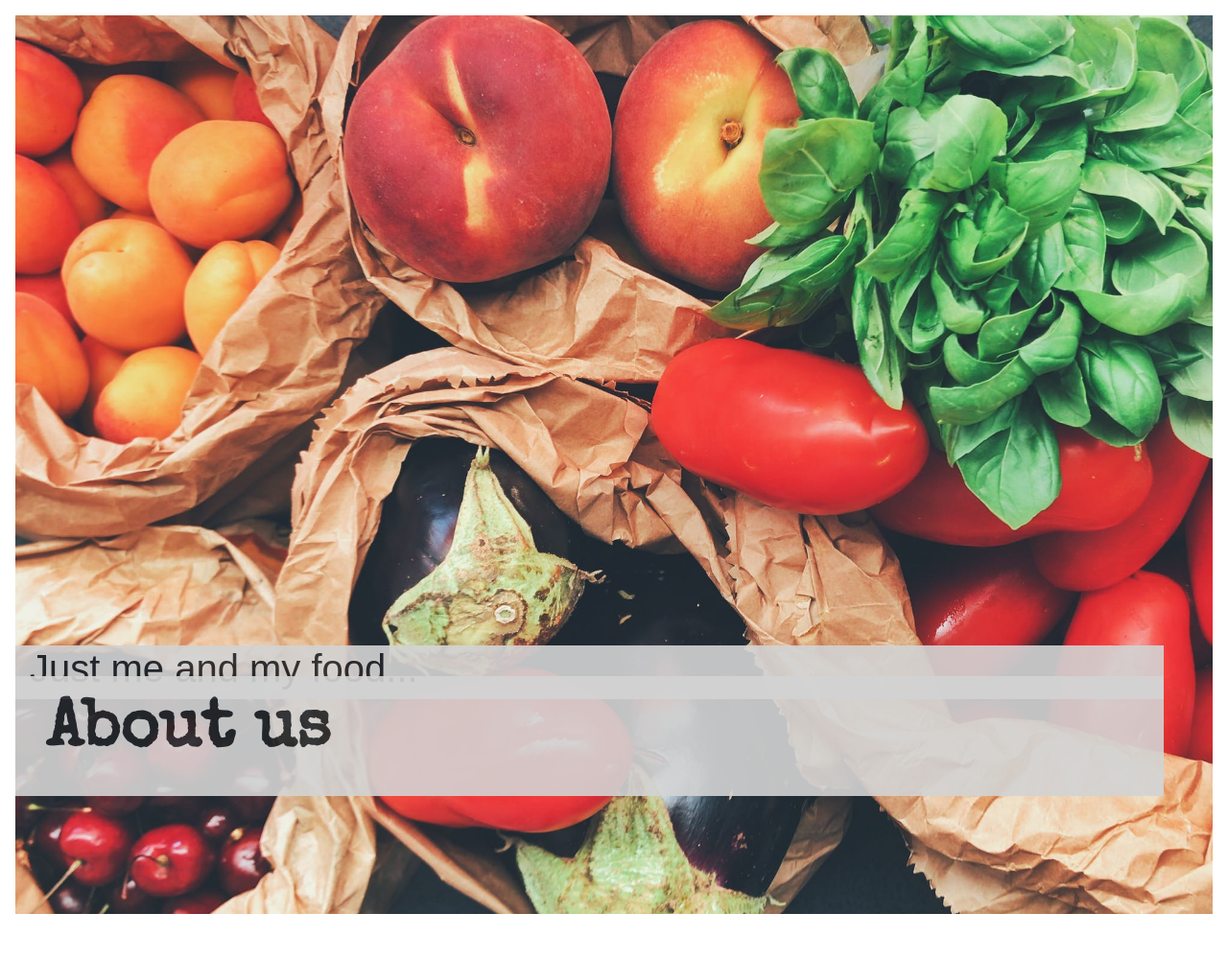
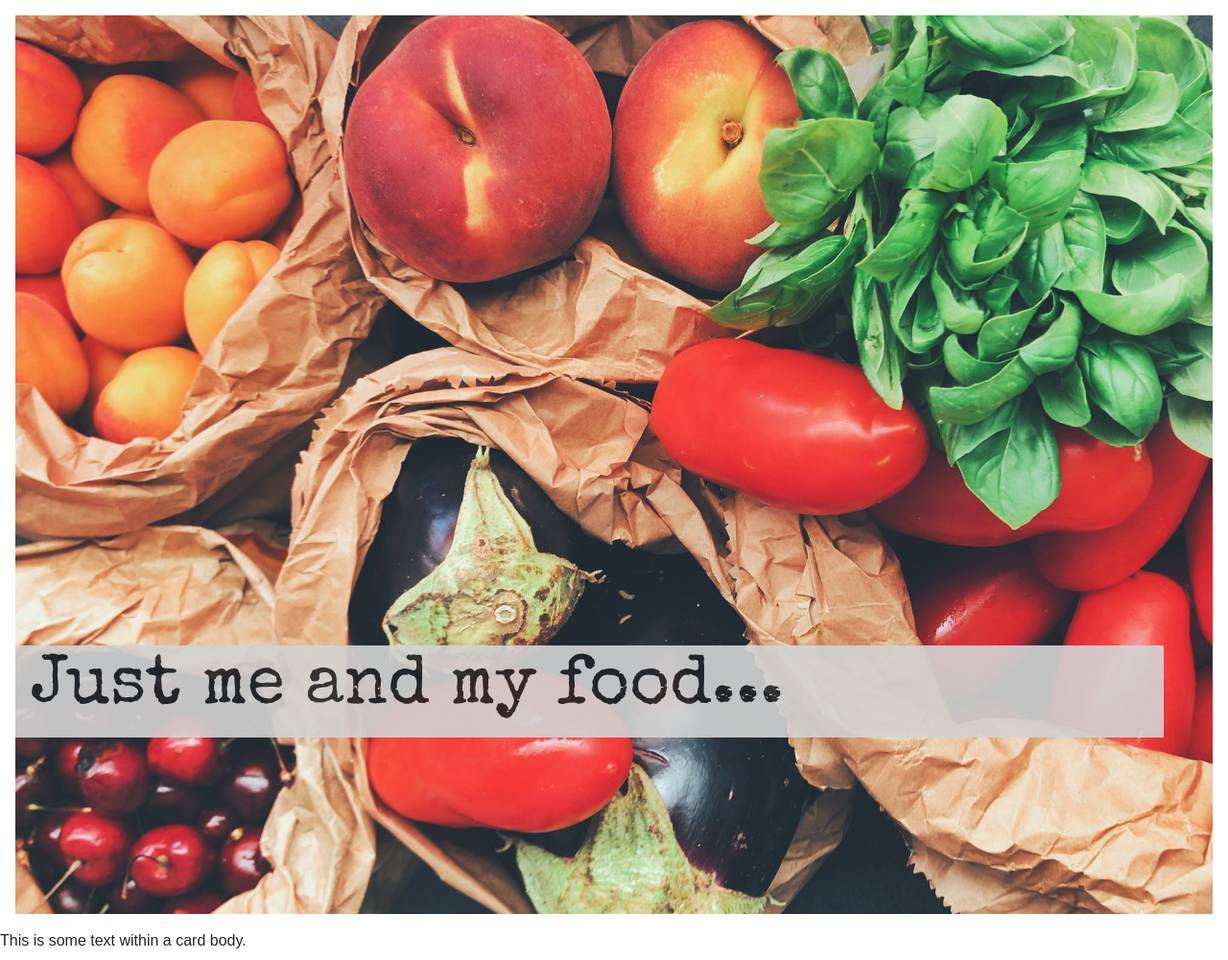
Before and after one commit to laurentovar/wildflower-cuisine, a plain HTML site: page index.html in a window 1280 px wide. Shown: the part 67-1068 px from the top of the page at 96% size. Drawn offline with nearby package versions, Linux system fonts and the light colour scheme; a web font is replaced by a local one.

Commit message:
food title

```diff
--- a/css/index.css
+++ b/css/index.css
@@ -33,14 +33,10 @@ nav{
     opacity: 0.9;
 
 }
+#titleFood{
+    font-family: var(--header-font) !important;
+    font-size: 4.5rem;
+    padding: 1px;
+
+}
 /* About us */
-#aboutMe{
-    font-family: var(--header-font);
-    font-weight: bold;
-    font-size: 69px;
-    padding: 17px;
-    flex-wrap: wrap;
-}
-.redBackground{
-    background-color: var(--main-red-color);
-}
--- a/index.html
+++ b/index.html
@@ -47,15 +47,10 @@
     </div>
 </section>
 <!--=======About us======= -->
-<section class="about-section p-3">
-    <div class="about-backgrd">
-       <!-- <img src="img/foodbright3.jpeg" class="img-fluid" alt="Responsive image"> -->
-    <div class="redBackground"></div>
-        <div class="main-backgrd container-fluid" >
-            <h1 id="aboutMe">About us</h1>
-        </div>
+<section>
+    <div>
+      This is some text within a card body.
     </div>
 </section>
-
 </body>
 </html>
```
